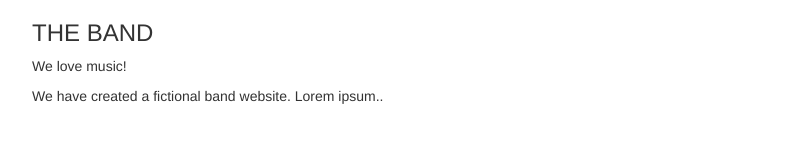
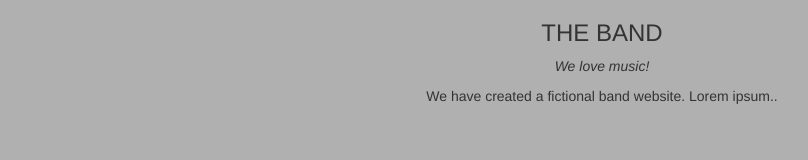
Before and after one commit to MarcosColz/The-Band-SupremeProj, a plain HTML site: page index.html in a window 1280 px wide. Shown: the whole page, without its empty margins (38-846 px from the left). Drawn offline with nearby package versions, Linux system fonts and the light colour scheme.

Commit message:
feat/centralizei e adicionei background

```diff
--- a/index.html
+++ b/index.html
@@ -7,14 +7,17 @@
   <link rel="stylesheet" href="https://maxcdn.bootstrapcdn.com/bootstrap/3.4.1/css/bootstrap.min.css">
   <script src="https://ajax.googleapis.com/ajax/libs/jquery/3.5.1/jquery.min.js"></script>
   <script src="https://maxcdn.bootstrapcdn.com/bootstrap/3.4.1/js/bootstrap.min.js"></script>
+
+
+
 </head>
-<body>
+<body style="background-color: rgb(177, 176, 176);">
+    <div class="container text-center">
+        <h3>THE BAND</h3>
+        <p><em>We love music!</em></p>
+        <p>We have created a fictional band website. Lorem ipsum..</p>
+      </div>
 
-<div class="container">
-  <h3>THE BAND</h3>
-  <p>We love music!</p>
-  <p>We have created a fictional band website. Lorem ipsum..</p>
-</div>
 
 </body>
 </html>
```
